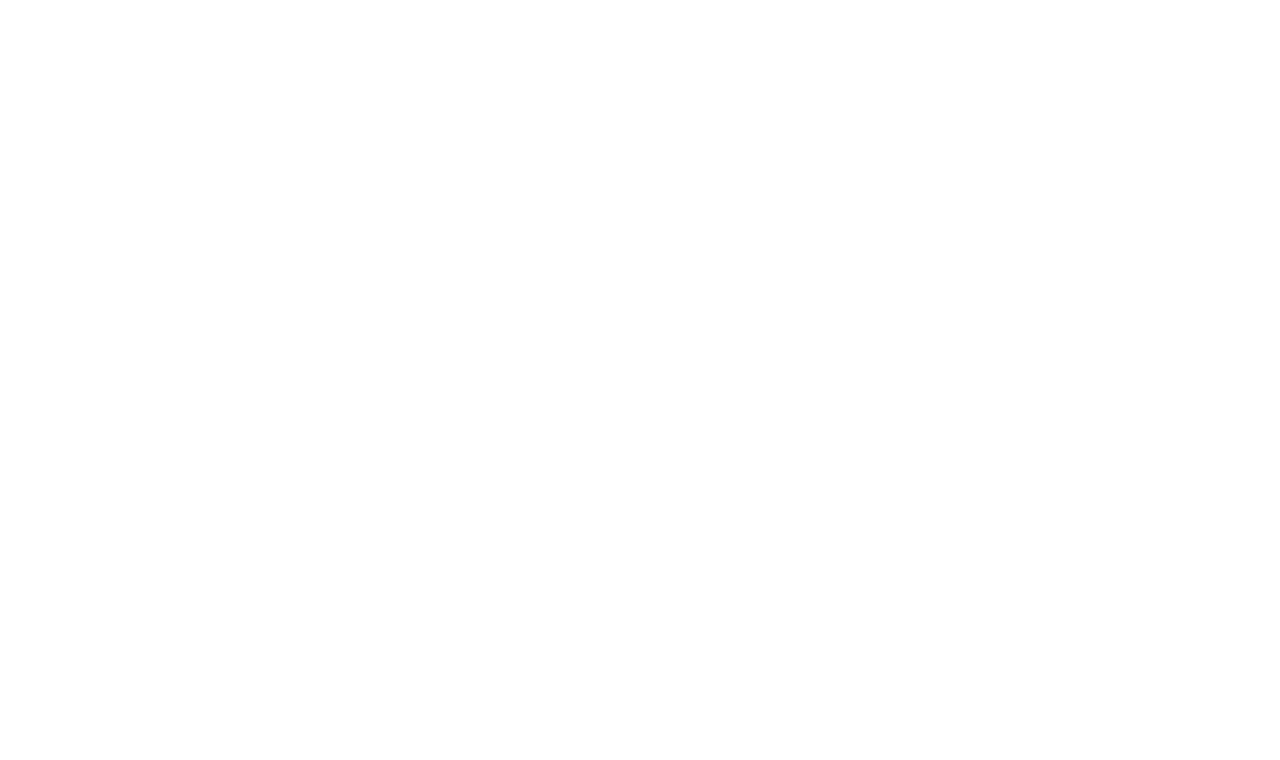
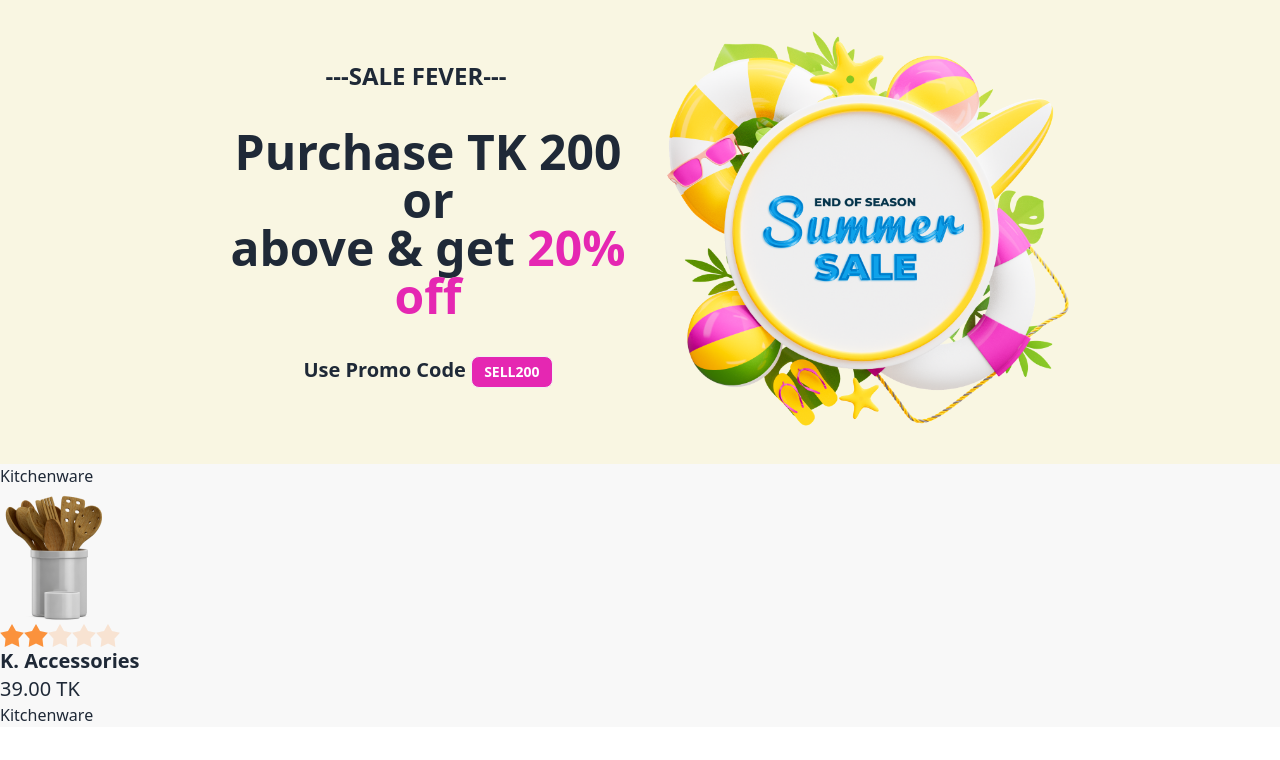
Before and after one commit to mohadeb550/Summer-sale, a plain HTML site: page index.html in a window 1280 px wide. Drawn offline with nearby package versions, Linux system fonts and the light colour scheme.

Commit message:
header added

```diff
--- a/index.html
+++ b/index.html
@@ -8,6 +8,56 @@
     <script src="https://cdn.tailwindcss.com"></script>
 </head>
 <body>
+    <!-- header part  -->
+    <header class="bg-[#F9F6E2] ">
+
+        <section class="w-[85%] md:w-[75%] lg:w-[70%] mx-auto flex flex-col-reverse md:flex-row justify-center items-center pb-6 md:pb-3 lg:pb-4 text-center md:text-left lg:text-center">
+            <div class="flex-1 space-y-4 md:space-x-6 lg:space-y-9">
+                <h4 class="text-lg  lg:text-2xl  font-semibold">---SALE FEVER---</h4>
+                <h1 class="text-3xl md:text-4xl lg:text-5xl font-bold">Purchase TK 200 or <br> above & get <span class=" text-[#E527B2]">20% off</span></h1>
+                <p class="text-md lg:text-xl font-bold">Use Promo Code <button class="btn btn-sm lg:btn bg-[#E527B2] text-white hover:bg-[#c52199]">SELL200</button></p>
+            </div>
+            <div class="flex-1">
+                <img src="images/Summer 1.png">
+            </div>
+        </section>
+
+    </header>
+
+    <!-- main part -->
+    <main class="bg-[#F8F8F8]">
+        <section>
+            <!-- card section --- -->
+            <div>
+                <h1>Kitchenware</h1>
+                <!-- card container -->
+                <div>
+                    <div class="card">
+                        <div><img src="images/prod1.png"></div>
+                        <div class="rating rating-md">
+                            <input type="radio" name="rating-7" class="mask mask-star-2 bg-orange-400" />
+                            <input type="radio" name="rating-7" class="mask mask-star-2 bg-orange-400" checked />
+                            <input type="radio" name="rating-7" class="mask mask-star-2 bg-orange-400" />
+                            <input type="radio" name="rating-7" class="mask mask-star-2 bg-orange-400" />
+                            <input type="radio" name="rating-7" class="mask mask-star-2 bg-orange-400" />
+                          </div>
+                          <h2 class="text-xl font-bold">K. Accessories</h2>
+                          <p class="text-xl">39.00 TK</p>
+                    </div>
+                </div>
+
+                <h1>Kitchenware</h1>
+                <!-- card container -->
+                <div></div>
+
+            </div>
+
+            <!-- pay section ---- -->
+            <div>
+
+            </div>
+        </section>
+    </main>
 
 </body>
 </html>
```
